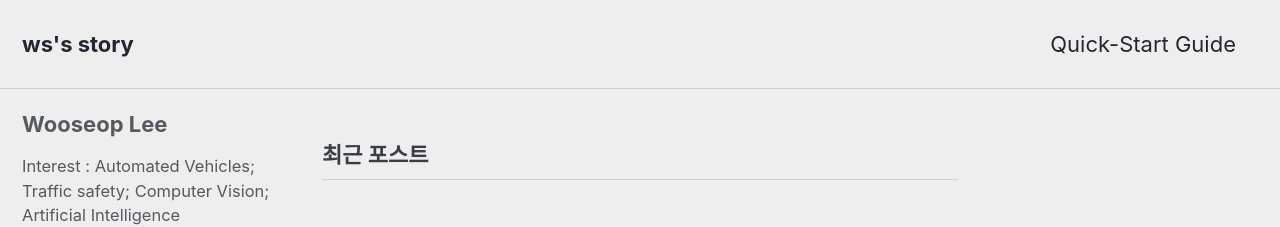
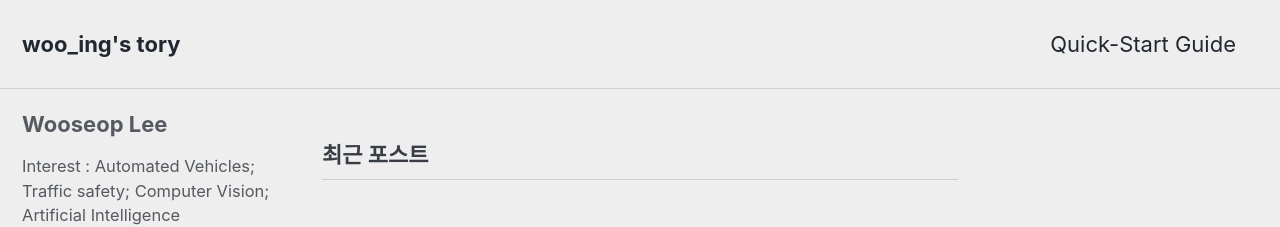
Before and after one commit to wooings/wooings.github.io, a Jekyll site: the page built from index.html, in a window 1280 px wide. Shown: the top 227 px of the page. Built offline with Jekyll 4.4.1, drawn with Linux system fonts in a browser that asks for light colours; cached includes are drawn as plain includes; the list of posts is cut into pages by our own code.

Commit message:
Update _config.yml

```diff
--- a/_config.yml
+++ b/_config.yml
@@ -16,7 +16,7 @@
 
 # Site Settings
 locale                   : "ko"
-title                    : "ws's story"
+title                    : "woo_ing's tory"
 title_separator          : "-"
 subtitle                 : # site tagline that appears below site title in masthead
 name                     : "Wooseop Lee"
@@ -26,7 +26,7 @@
 repository               : "wooings/wooings.github.io"
 teaser                   : # path of fallback teaser image, e.g. "/assets/images/500x300.png"
 logo                     : # path of logo image to display in the masthead, e.g. "/assets/images/88x88.png"
-masthead_title           : # overrides the website title displayed in the masthead, use " " for no title
+masthead_title           : "woo_ing's tory" # overrides the website title displayed in the masthead, use " " for no title
 # breadcrumbs            : false # true, false (default)
 words_per_minute         : 200
 comments:
```
